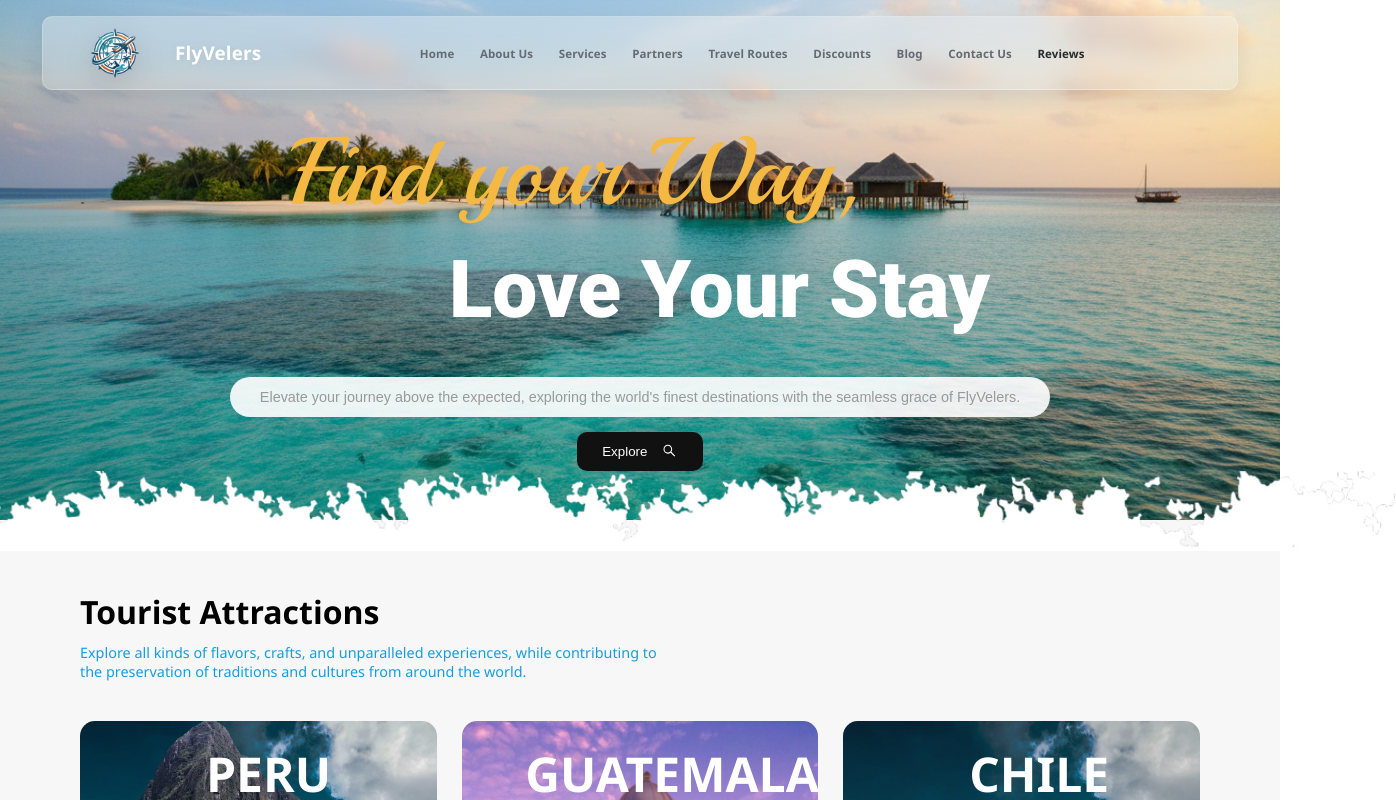
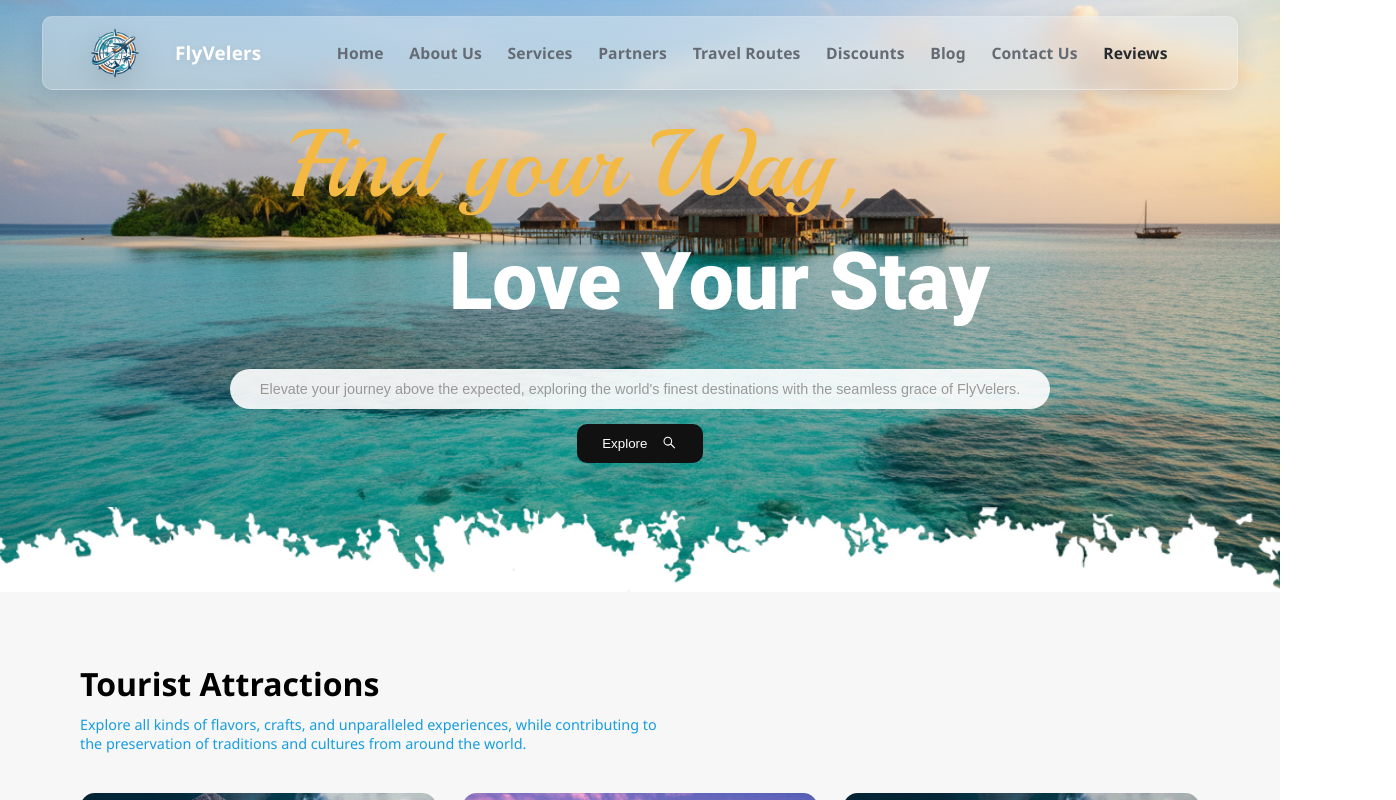
Before and after one commit to RobertF05/FlyVelers, a React (Vite) app in the folder FlyVelers/: page /main in a window 1280 px wide. Shown: the top 800 px of the page, 1396 px wide, since content can reach past the window. Built offline with nearby package versions, Linux system fonts and the light colour scheme.

Commit message:
Arreglos a la pagina Home

```diff
--- a/FlyVelers/src/Pages/MainPage/MainPage.css
+++ b/FlyVelers/src/Pages/MainPage/MainPage.css
@@ -13,13 +13,15 @@ body {
 
 /* HERO */
 .hero {
-  height: 65vh;
+  min-height: 74vh;
+  height: 74vh;
   background-size: cover;
   background-position: center;
   display: flex;
   align-items: center;
   justify-content: center;
   position: relative;
+  overflow: hidden;
 }
 
 .hero::before {
@@ -41,6 +43,7 @@ body {
   color: white;
   max-width: 700px;
   padding-top: 64px;
+  padding-bottom: 88px;
 }
 
 .hero-texts {
@@ -89,10 +92,13 @@ body {
 /*divider*/
 .divider{
   position: absolute;
-  right: -58%;
-  bottom: -80px;
-  height: 80px;
-
+  left: 0;
+  right: 0;
+  bottom: -1px;
+  width: 100%;
+  height: 86px;
+  object-fit: cover;
+  object-position: center bottom;
 }
 
 /* DESTINATIONS */
--- a/FlyVelers/src/Pages/MainPage/MainPage.jsx
+++ b/FlyVelers/src/Pages/MainPage/MainPage.jsx
@@ -41,8 +41,9 @@ const MainPage = () => {
           </div>
 
           <button className="explore-btn">Explore <FontAwesomeIcon icon={faSistrix} style={{marginLeft: "10px"}} /> </button>
-          <img className='divider'src={divider}></img>
         </div>
+
+        <img className="divider" src={divider} alt="" aria-hidden="true" />
       </section>
 
       <section className="destinations">
--- a/FlyVelers/src/components/navbar.css
+++ b/FlyVelers/src/components/navbar.css
@@ -56,7 +56,7 @@
 
 .navbar-link {
   color: #656b73;
-  font-size: 0.72rem;
+  font-size: 0.98rem;
   font-weight: 700;
   letter-spacing: 0.01em;
   white-space: nowrap;
```
